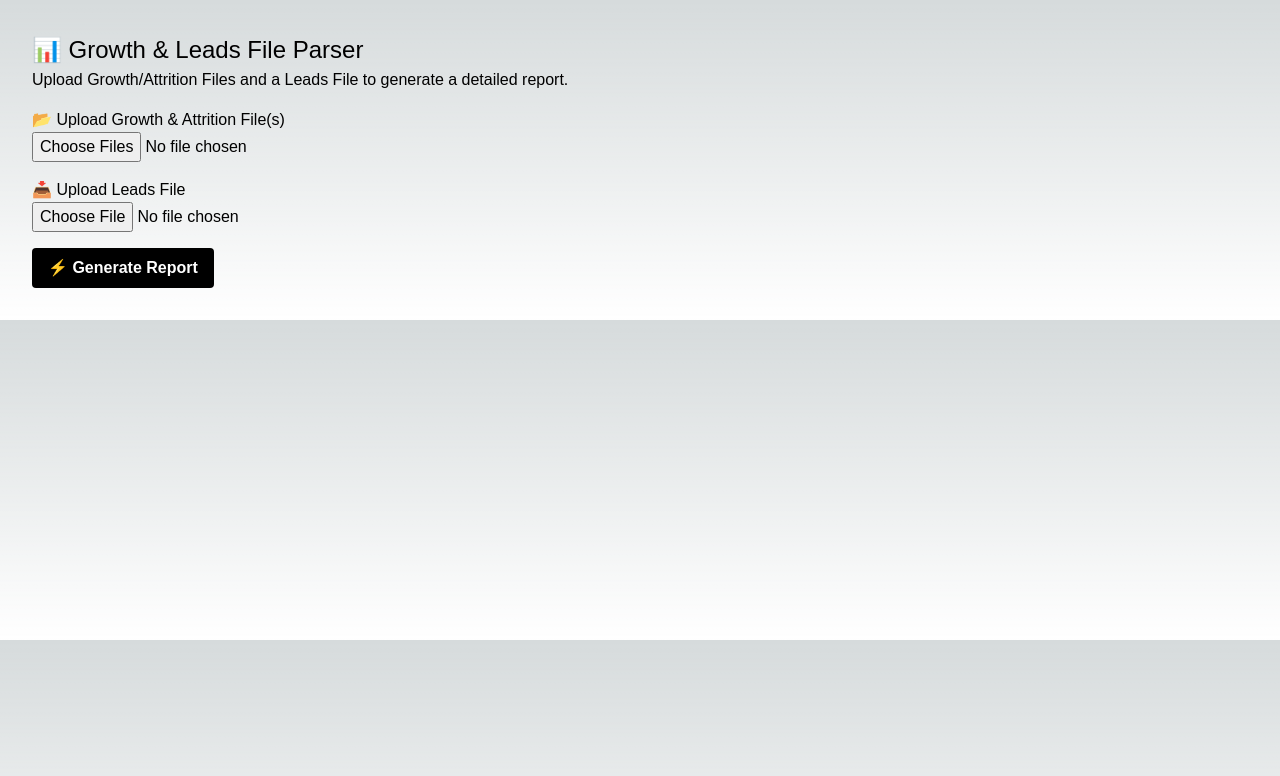
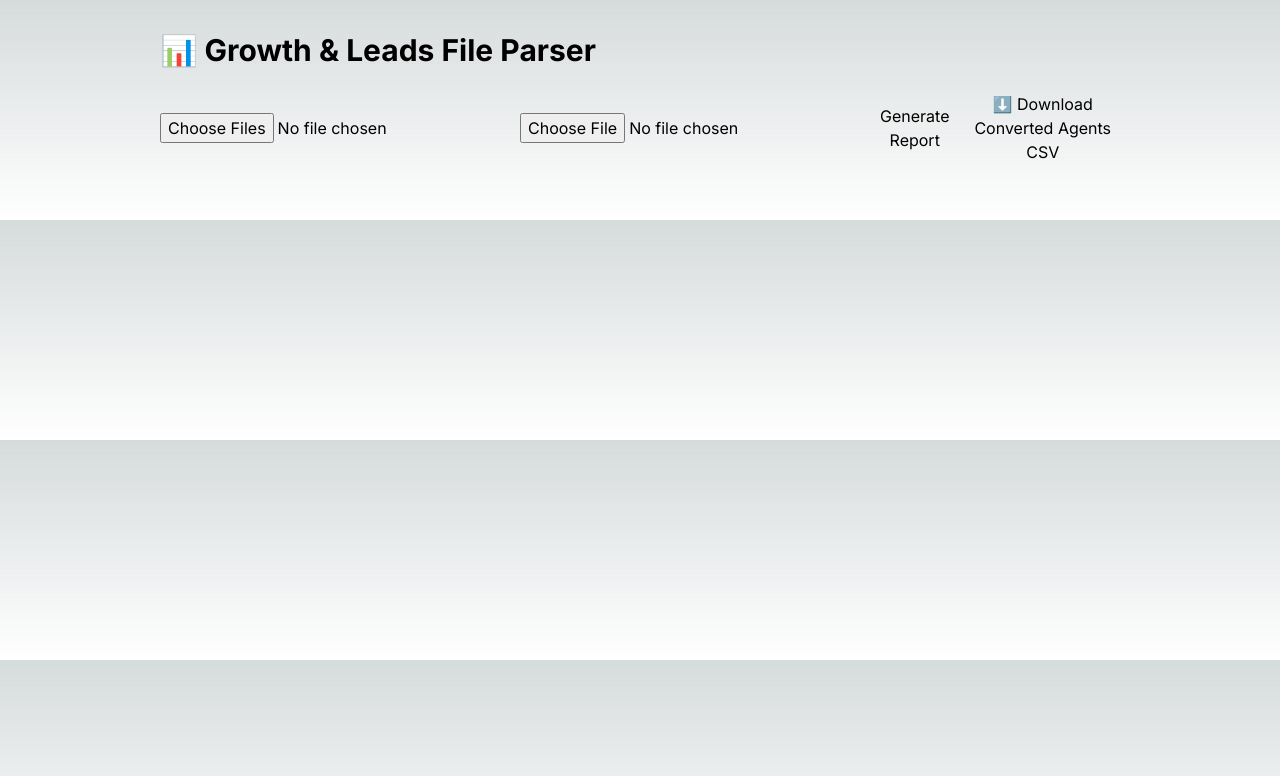
Before and after one commit to Napoleonrlp/growth-leads-file-parser, a Next.js app: page / in a window 1280 px wide. Shown: the top 776 px of the page. Built offline with nearby package versions, Linux system fonts and the light colour scheme.

Commit message:
Update page.tsx

```diff
--- a/app/page.tsx
+++ b/app/page.tsx
@@ -1,29 +1,58 @@
-"use client"; // 👈 THIS MUST BE THE FIRST LINE
+"use client";
 
-import { useState } from "react";
-import * as XLSX from "xlsx";
-
+import { useState } from 'react';
+import * as XLSX from 'xlsx';
 
 export default function Home() {
   const [parsedData, setParsedData] = useState<any[]>([]);
-  const [leadsRaw, setLeadsRaw] = useState<any[]>([]);
-  const [report, setReport] = useState<any>(null);
+  const [conversions, setConversions] = useState<any[]>([]);
+  const [report, setReport] = useState<any | null>(null);
 
   const handleFileUpload = async (e: React.ChangeEvent<HTMLInputElement>) => {
-    const files = e.target.files;
-    if (!files) return;
+    const fileList = e.target.files;
+    if (!fileList) return;
 
-    const allData: any[] = [];
+    const files = Array.from(fileList);
+    const allCleanedData: any[] = [];
 
-    for (const file of Array.from(files)) {
+    for (let i = 0; i < files.length; i++) {
+      const file = files[i];
       const data = await file.arrayBuffer();
       const workbook = XLSX.read(data);
       const worksheet = workbook.Sheets[workbook.SheetNames[0]];
-      const json = XLSX.utils.sheet_to_json(worksheet, { defval: "" });
-      allData.push(...json);
+      const jsonData = XLSX.utils.sheet_to_json(worksheet);
+
+      const cleaned = jsonData
+        .map((row: any) => {
+          const nameRaw = row['Agent'];
+          const hired = row['Hired'];
+          const company = row['Company Name'];
+          const dateRaw = row['Hire/Termination Date'];
+
+          if (!nameRaw || !company || !dateRaw || hired !== 1) return null;
+
+          const nameParts = nameRaw.split(',').map((s: string) => s.trim());
+          const nameFormatted =
+            nameParts.length === 2 ? `${nameParts[1]} ${nameParts[0]}` : nameRaw;
+
+          const date = XLSX.SSF.parse_date_code(dateRaw);
+          const yearMonth = `${date.y}-${String(date.m).padStart(2, '0')}`;
+
+          return {
+            agent: nameFormatted,
+            company,
+            date: yearMonth,
+            hireYear: date.y
+          };
+        })
+        .filter(Boolean);
+
+      allCleanedData.push(...cleaned);
     }
 
-    setParsedData(allData);
+    setParsedData(allCleanedData);
+    // @ts-ignore
+    window.parsedData = allCleanedData;
   };
 
   const handleLeadsUpload = async (e: React.ChangeEvent<HTMLInputElement>) => {
@@ -33,184 +62,223 @@ export default function Home() {
     const data = await file.arrayBuffer();
     const workbook = XLSX.read(data);
     const worksheet = workbook.Sheets[workbook.SheetNames[0]];
-    const json = XLSX.utils.sheet_to_json(worksheet, { defval: "" });
-    setLeadsRaw(json);
+    const leads = XLSX.utils.sheet_to_json(worksheet);
+
+    const leadMap = new Map<string, { source: string; leadYear: string }>();
+    const validLeads: any[] = [];
+    const leadCountsByYear = new Map<string, number>();
+    const sourceYearMatrix = new Map<string, Map<string, number>>();
+
+    leads.forEach((row: any) => {
+      const name = row['lead_name']?.toString().trim();
+      const blob = row['lead_text'] || row['lead_agent_text'] || '';
+      const sourceMatch = blob.match(/source:\s*([^\n]+)/i);
+      const source = (sourceMatch ? sourceMatch[1].trim() : 'Unknown') || 'N/A';
+
+      const dateStr = row['lead_created_at'] || row['created_at'];
+      if (!dateStr) return;
+      const date = new Date(dateStr);
+      if (isNaN(date.getTime())) return;
+
+      const leadYear = String(date.getFullYear());
+
+      if (!leadCountsByYear.has(leadYear)) leadCountsByYear.set(leadYear, 0);
+      leadCountsByYear.set(leadYear, leadCountsByYear.get(leadYear)! + 1);
+
+      if (!sourceYearMatrix.has(leadYear)) sourceYearMatrix.set(leadYear, new Map());
+      const yearMap = sourceYearMatrix.get(leadYear)!;
+      if (!yearMap.has(source)) yearMap.set(source, 0);
+      yearMap.set(source, yearMap.get(source)! + 1);
+
+      if (name) {
+        validLeads.push(row);
+        const normalizedName = name.toLowerCase().replace(/\s+/g, ' ').trim();
+        leadMap.set(normalizedName, { source, leadYear });
+      }
+    });
+
+    const matched = parsedData.map((agent) => {
+      const name = agent.agent.toLowerCase().replace(/\s+/g, ' ').trim();
+      const match = leadMap.get(name);
+      const hireYear = parseInt(agent.hireYear);
+      const leadYear = match?.leadYear ? parseInt(match.leadYear) : null;
+
+      return {
+        ...agent,
+        isConversion: !!match && hireYear >= (leadYear || 0),
+        source: match?.source || 'N/A',
+        leadYear: match?.leadYear || null,
+        gap: leadYear ? hireYear - leadYear : 'N/A'
+      };
+    });
+
+    setParsedData(matched);
+    setConversions(matched.filter((m) => m.isConversion));
+    // @ts-ignore
+    window.parsedData = matched;
+    // @ts-ignore
+    window.conversions = matched.filter((m) => m.isConversion);
+    // @ts-ignore
+    window.leadsRaw = validLeads;
+    // @ts-ignore
+    window.leadCountsByYear = leadCountsByYear;
+    // @ts-ignore
+    window.sourceYearMatrix = sourceYearMatrix;
   };
 
   const generateReport = () => {
-    if (parsedData.length === 0 || leadsRaw.length === 0) return;
+    // @ts-ignore
+    if (parsedData.length === 0 || typeof window['leadsRaw'] === 'undefined') return;
 
-    const hires = parsedData.filter((d) => d.Hired === 1);
-    const leads = leadsRaw.map((lead: any) => {
-      const created = new Date(lead.lead_created_at);
-      return {
-        ...lead,
-        leadYear: created.getFullYear(),
-        email: lead.lead_email.toLowerCase().trim(),
-        source: lead.rlp_lead_source || "N/A",
-      };
+    // @ts-ignore
+    const leadsRaw: any[] = window['leadsRaw'];
+    // @ts-ignore
+    const leadCountsByYear: Map<string, number> = window['leadCountsByYear'];
+    // @ts-ignore
+    const sourceYearMatrix: Map<string, Map<string, number>> = window['sourceYearMatrix'];
+
+    const yearly = new Map<string, { leads: number; conversions: number }>();
+    const brokerages = new Map<string, { leads: number; conversions: number }>();
+    const sources = new Map<string, { leads: number; conversions: number }>();
+    const sourcesByYear = new Map<string, Map<string, { leads: number; conversions: number }>>();
+
+    parsedData.forEach((row: any) => {
+      const year = row.leadYear;
+      const source = (row.source || 'N/A').toUpperCase().trim();
+      const brokerage = row.company || 'Unknown';
+
+      if (!yearly.has(year)) yearly.set(year, { leads: leadCountsByYear.get(year) || 0, conversions: 0 });
+      if (row.isConversion) yearly.get(year)!.conversions += 1;
+
+      if (!brokerages.has(brokerage)) brokerages.set(brokerage, { leads: 0, conversions: 0 });
+      brokerages.get(brokerage)!.leads += 1;
+      if (row.isConversion) brokerages.get(brokerage)!.conversions += 1;
+
+      if (!sources.has(source)) sources.set(source, { leads: 0, conversions: 0 });
+      if (row.isConversion) sources.get(source)!.conversions += 1;
+
+      if (!sourcesByYear.has(year)) sourcesByYear.set(year, new Map());
+      const byYear = sourcesByYear.get(year)!;
+      if (!byYear.has(source)) {
+        byYear.set(source, { leads: sourceYearMatrix.get(year)?.get(source) || 0, conversions: 0 });
+      }
+      if (row.isConversion) byYear.get(source)!.conversions += 1;
     });
 
-    const leadMap = new Map<string, any>();
-    leads.forEach((lead) => {
-      leadMap.set(lead.email, lead);
-    });
+    const sortMap = (map: Map<string, any>) =>
+      Array.from(map.entries())
+        .map(([name, data]) => ({
+          name,
+          ...data,
+          rate: data.leads > 0 ? ((data.conversions / data.leads) * 100).toFixed(2) + '%' : '0.00%',
+        }))
+        .filter((entry) => entry.leads > 0)
+        .sort((a, b) => b.conversions - a.conversions);
 
-    const results: any[] = [];
-    const yearlySummary = new Map<string, { leads: number; conversions: number }>();
-    const brokerageStats = new Map<string, { leads: number; conversions: number }>();
-    const sourceStats = new Map<string, { leads: number; conversions: number }>();
+    const sortedReport = {
+      yearly: sortMap(yearly),
+      brokerages: sortMap(brokerages),
+      sources: sortMap(sources),
+      sourcesByYear: Array.from(sourcesByYear.entries())
+        .map(([year, srcMap]) => ({
+          year,
+          sources: sortMap(srcMap),
+        }))
+        .filter((block) => block.sources.length > 0),
+    };
 
-    hires.forEach((hire: any) => {
-      const email = hire["EMail Address"]?.toLowerCase().trim();
-      const company = hire["Company Name"] || "Unknown";
-      const hireDate = XLSX.SSF.parse_date_code(hire["Hire/Termination Date"]);
-      const hireYear = hireDate ? hireDate.y : "N/A";
-
-      const match = leadMap.get(email);
-      if (match) {
-        const leadYear = match.leadYear.toString();
-        const source = match.source;
-
-        results.push({
-          name: hire.Agent,
-          email,
-          company,
-          source,
-          hireDate: `${hireDate.y}-${hireDate.m}-${hireDate.d}`,
-          leadYear,
-          gap: `${hireDate.y - match.leadYear} yrs`,
-        });
-
-        // update summary by lead year
-        const yr = yearlySummary.get(leadYear) || { leads: 0, conversions: 0 };
-        yr.leads++;
-        yr.conversions++;
-        yearlySummary.set(leadYear, yr);
-
-        // update brokerage stats
-        const broker = brokerageStats.get(company) || { leads: 0, conversions: 0 };
-        broker.leads++;
-        broker.conversions++;
-        brokerageStats.set(company, broker);
-
-        // update source stats
-        const src = sourceStats.get(source) || { leads: 0, conversions: 0 };
-        src.leads++;
-        src.conversions++;
-        sourceStats.set(source, src);
-      }
-    });
-
-    // add all leads for stats
-    leads.forEach((lead) => {
-      const leadYear = lead.leadYear.toString();
-      const src = lead.rlp_lead_source || "N/A";
-      const company = lead.company || "Unknown";
-
-      // update yearlySummary
-      const yr = yearlySummary.get(leadYear) || { leads: 0, conversions: 0 };
-      yr.leads++;
-      yearlySummary.set(leadYear, yr);
-
-      // update source
-      const srcStat = sourceStats.get(src) || { leads: 0, conversions: 0 };
-      srcStat.leads++;
-      sourceStats.set(src, srcStat);
-
-      // update brokerage
-      const broker = brokerageStats.get(company) || { leads: 0, conversions: 0 };
-      broker.leads++;
-      brokerageStats.set(company, broker);
-    });
-
-    setReport({
-      results,
-      yearly: Array.from(yearlySummary.entries()).map(([name, val]) => ({
-        name,
-        ...val,
-        rate: ((val.conversions / val.leads) * 100).toFixed(2) + "%",
-      })),
-      sources: Array.from(sourceStats.entries()).map(([name, val]) => ({
-        name,
-        ...val,
-        rate: ((val.conversions / val.leads) * 100).toFixed(2) + "%",
-      })),
-      brokerages: Array.from(brokerageStats.entries()).map(([name, val]) => ({
-        name,
-        ...val,
-        rate: ((val.conversions / val.leads) * 100).toFixed(2) + "%",
-      })),
-    });
+    setReport(sortedReport);
   };
 
   const downloadCSV = () => {
-    if (!report?.results?.length) return;
-    const header = ["Name", "Email", "Company", "Source", "Hire Date", "Lead Year", "Gap"];
-    const rows = report.results.map((r: any) => [r.name, r.email, r.company, r.source, r.hireDate, r.leadYear, r.gap]);
+    // @ts-ignore
+    const data = window.conversions || [];
+    if (!data.length) return alert("No conversion data to download.");
+
+    const header = [
+      'Agent Name',
+      'Brokerage',
+      'Hire Date (YYYY-MM)',
+      'Lead Source',
+      'Lead Year',
+      'Hire vs. Lead Gap (yrs)'
+    ];
+
+    const rows = data.map((row: any) => [
+      row.agent,
+      row.company,
+      row.date,
+      row.source || 'N/A',
+      row.leadYear || 'N/A',
+      row.gap || 'N/A'
+    ]);
 
     const csvContent = [header, ...rows]
-      .map((e: (string | number)[]) => e.map((v: string | number) => `"${v}"`).join(","))
-      .join("\n");
+      .map((e: (string | number)[]) => e.map((v: string | number) => `"${v}"`).join(','))
+      .join('\n');
 
     const blob = new Blob([csvContent], { type: 'text/csv;charset=utf-8;' });
     const url = URL.createObjectURL(blob);
     const a = document.createElement('a');
     a.href = url;
-    a.download = 'converted_leads.csv';
+    a.download = 'converted_agents.csv';
     a.click();
     URL.revokeObjectURL(url);
   };
 
   return (
-    <main style={{ padding: "2rem", fontFamily: "Arial, sans-serif" }}>
-      <h1 style={{ fontSize: "1.5rem" }}>📊 Growth & Leads File Parser</h1>
-      <p>Upload Growth/Attrition Files and a Leads File to generate a detailed report.</p>
+    <main className="p-4 md:p-8 max-w-5xl mx-auto">
+      <h1 className="text-3xl font-bold mb-6">📊 Growth & Leads File Parser</h1>
 
-      <div style={{ marginTop: "1rem" }}>
-        <h2>📂 Upload Growth & Attrition File(s)</h2>
-        <input type="file" accept=".xlsx,.xls,.csv" multiple onChange={handleFileUpload} />
-
-        <h2 style={{ marginTop: "1rem" }}>📥 Upload Leads File</h2>
-        <input type="file" accept=".xlsx,.xls,.csv" onChange={handleLeadsUpload} />
+      <div className="flex flex-col gap-4 md:flex-row md:items-center mb-6">
+        <input type="file" multiple onChange={handleFileUpload} className="file-input" />
+        <input type="file" onChange={handleLeadsUpload} className="file-input" />
+        <button onClick={generateReport} className="btn btn-primary">Generate Report</button>
+        <button onClick={downloadCSV} className="btn btn-secondary">⬇️ Download Converted Agents CSV</button>
       </div>
 
-      <button style={{ marginTop: "1rem", padding: "0.5rem 1rem", fontWeight: "bold", background: "black", color: "white", border: "none", borderRadius: 4 }} onClick={generateReport}>
-        ⚡ Generate Report
-      </button>
-
       {report && (
-        <section style={{ marginTop: "2rem" }}>
-          <h2>🔥 Lead-Year Conversions</h2>
-          <ul>
+        <section className="space-y-6">
+          <div>
+            <h2 className="text-xl font-semibold">🎯 Lead-Year Conversions</h2>
+            <ul className="list-disc ml-5">
               {report.yearly.map((item: any) => (
                 <li key={item.name}>{item.name}: {item.conversions}/{item.leads} → {item.rate}</li>
               ))}
             </ul>
+          </div>
 
-          <h2>🏢 Top Converting Brokerages</h2>
-          <ul>
-            {report.brokerages
-              .filter((b: any) => b.conversions > 0)
-              .sort((a: any, b: any) => b.conversions - a.conversions)
-              .map((b: any) => (
-                <li key={b.name}>{b.name}: {b.conversions}/{b.leads} → {b.rate}</li>
+          <div>
+            <h2 className="text-xl font-semibold">🏢 Top Converting Brokerages</h2>
+            <ul className="list-disc ml-5">
+              {report.brokerages.map((item: any) => (
+                <li key={item.name}>{item.name}: {item.conversions}/{item.leads} → {item.rate}</li>
               ))}
             </ul>
+          </div>
 
-          <h2>🏷️ Top Source Tags</h2>
-          <ul>
-            {report.sources
-              .filter((s: any) => s.conversions > 0)
-              .sort((a: any, b: any) => b.conversions - a.conversions)
-              .map((s: any) => (
+          <div>
+            <h2 className="text-xl font-semibold">🏷️ Top Source Tags (All)</h2>
+            <ul className="list-disc ml-5">
+              {report.sources.map((item: any) => (
+                <li key={item.name}>{item.name}: {item.conversions}/{item.leads} → {item.rate}</li>
+              ))}
+            </ul>
+          </div>
+
+          <div>
+            <h2 className="text-xl font-semibold">📆 Source Breakdown by Lead Year (All Conversions)</h2>
+            {report.sourcesByYear.map((block: any) => (
+              <div key={block.year} className="mt-4">
+                <h3 className="text-lg font-medium">{block.year}</h3>
+                <ul className="list-disc ml-5">
+                  {block.sources.map((s: any) => (
                     <li key={s.name}>{s.name}: {s.conversions}/{s.leads} → {s.rate}</li>
                   ))}
                 </ul>
-
-          <button onClick={downloadCSV} style={{ marginTop: "1rem", padding: "0.5rem 1rem", background: "#0070f3", color: "white", border: "none", borderRadius: 4 }}>
-            📥 Download Recruited Agents CSV
-          </button>
+              </div>
+            ))}
+          </div>
         </section>
       )}
     </main>
```
Lines whose indentation alone changed are shown as unchanged.
